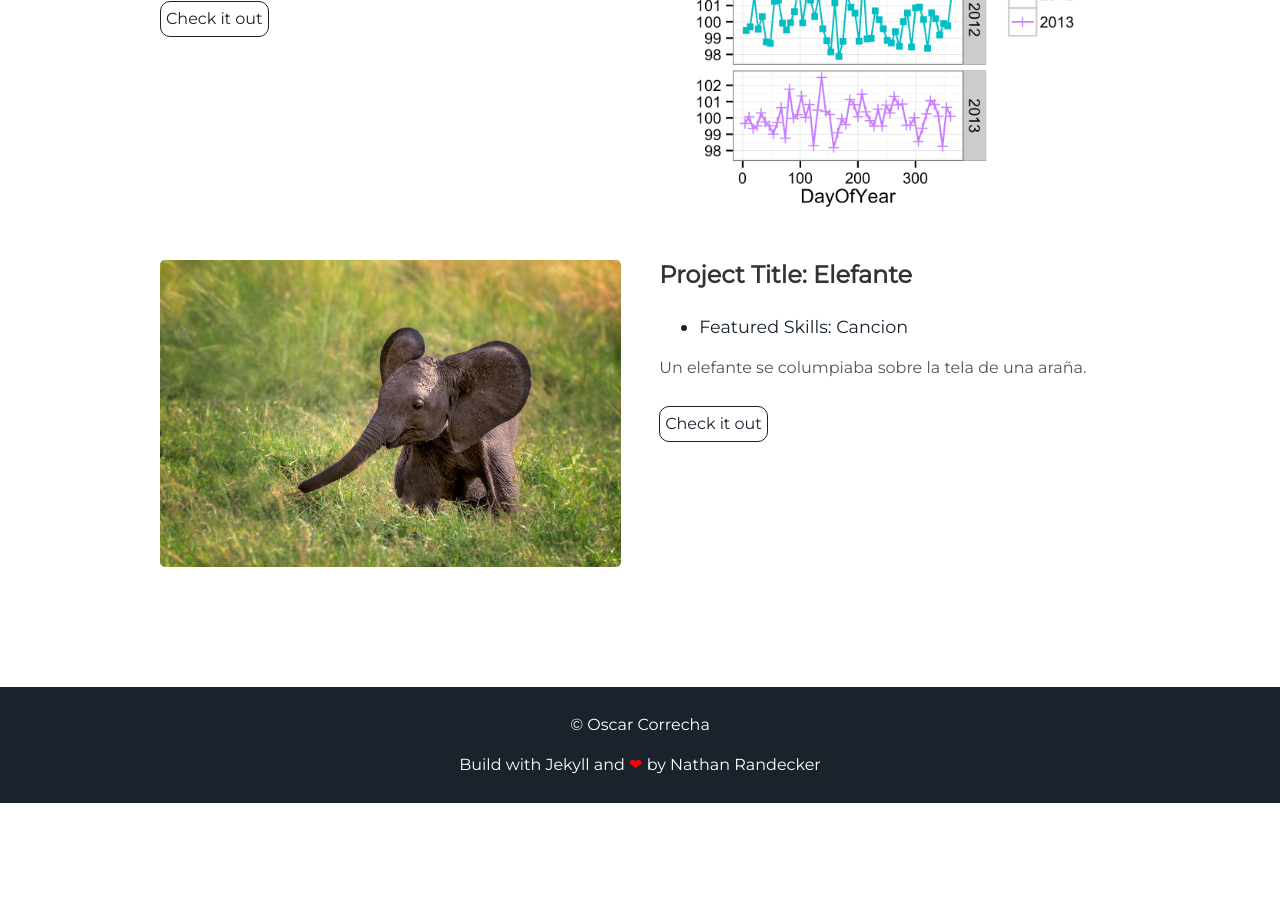
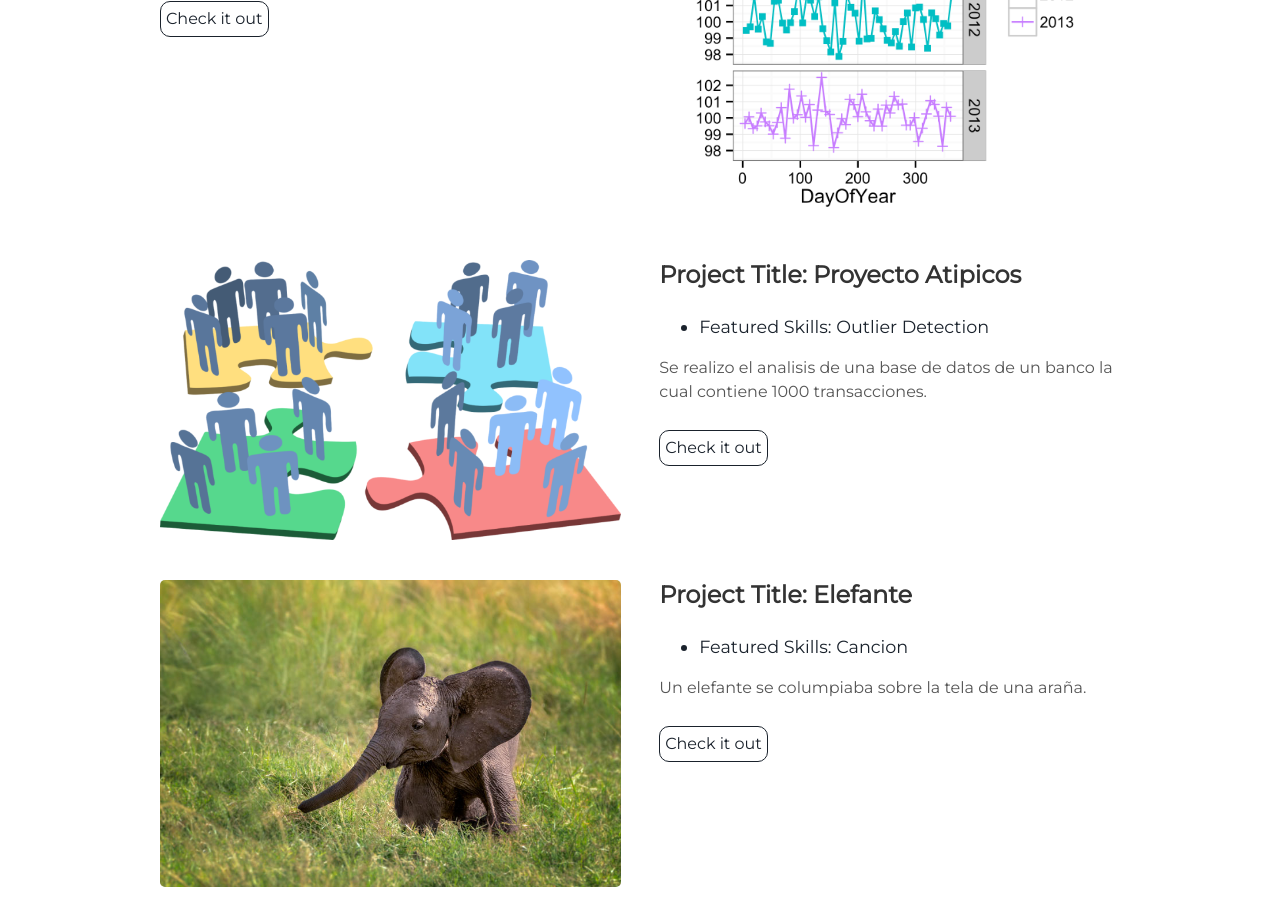
Before and after one commit to oecorrechag/Resume, a Jekyll site: the page built from index.html, in a window 1280 px wide and 900 px high, scrolled down 3675 px. Built offline with Jekyll 4.4.1, drawn with Linux system fonts in a browser that asks for light colours; before the commit the page ends 4478 px from its top, so only the background shows below that.

Commit message:
README.md
Ingreso imagen y proyecto Panama

```diff
--- a/_includes/projects.html
+++ b/_includes/projects.html
@@ -73,6 +73,20 @@
 
 <div class="user-projects">
   <div class="images-left">
+    <img alt="mountains" src="{{ "/assets/img/clus.png" | prepend: site.baseurl }}" />
+  </div>
+  <div class="contents-right">
+    <h3> Project Title: Proyecto Atipicos </h3>
+    <ul>
+      <li> Featured Skills: Outlier Detection</li>
+    </ul>
+    <p> Se realizo el analisis de una base de datos de un banco la cual contiene 1000 transacciones.</p>
+    <a class="project-link" href="https://github.com/oecorrechag/Proyecto_Panama">Check it out</a>
+  </div>
+</div>
+
+<div class="user-projects">
+  <div class="images-left">
     <img alt="mountains" src="{{ "/assets/img/elefante.jpg" | prepend: site.baseurl }}" />
   </div>
   <div class="contents-right">
```
Also changed, not shown: assets/img/clus.png (added), src/img/clus.png (added).
